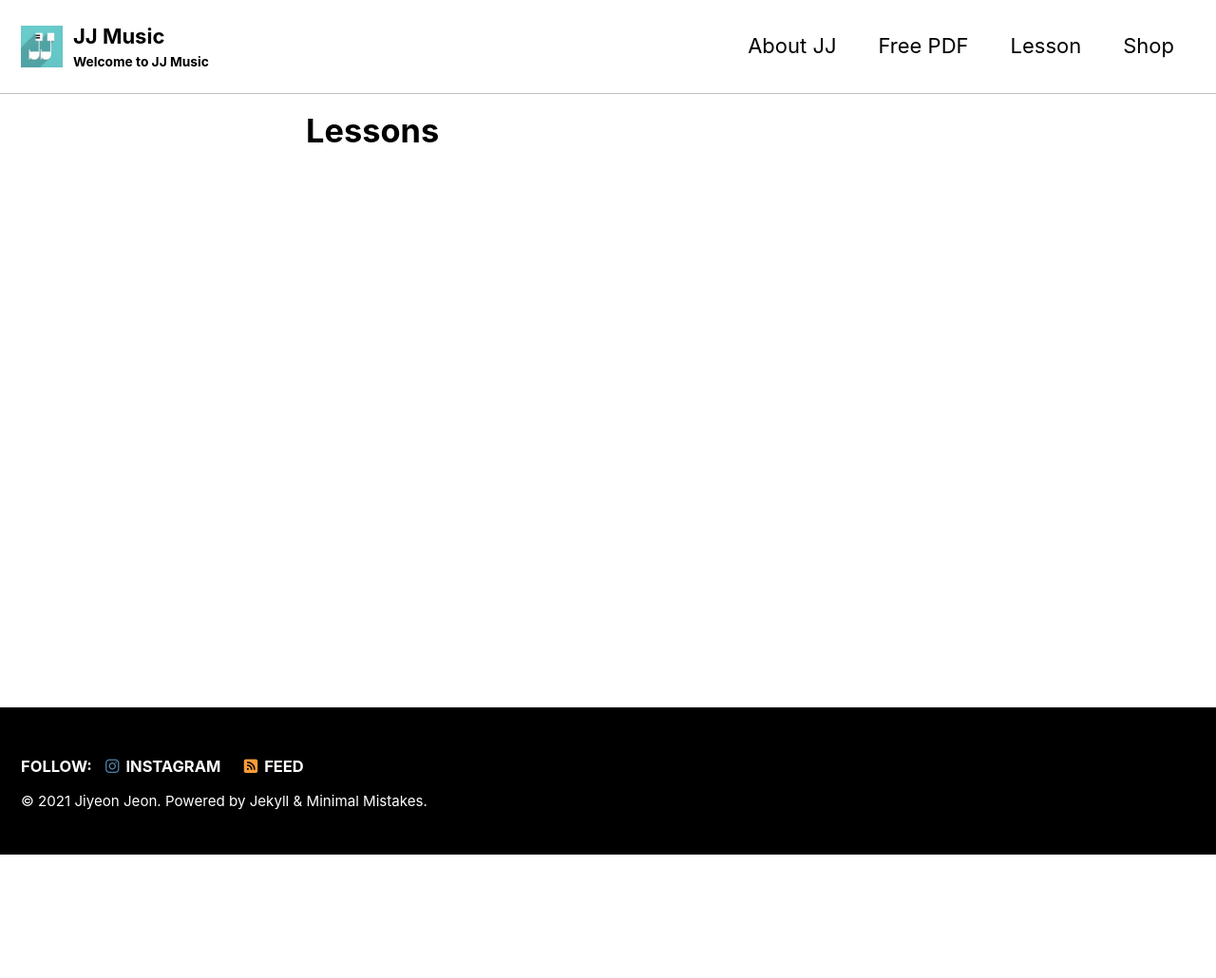
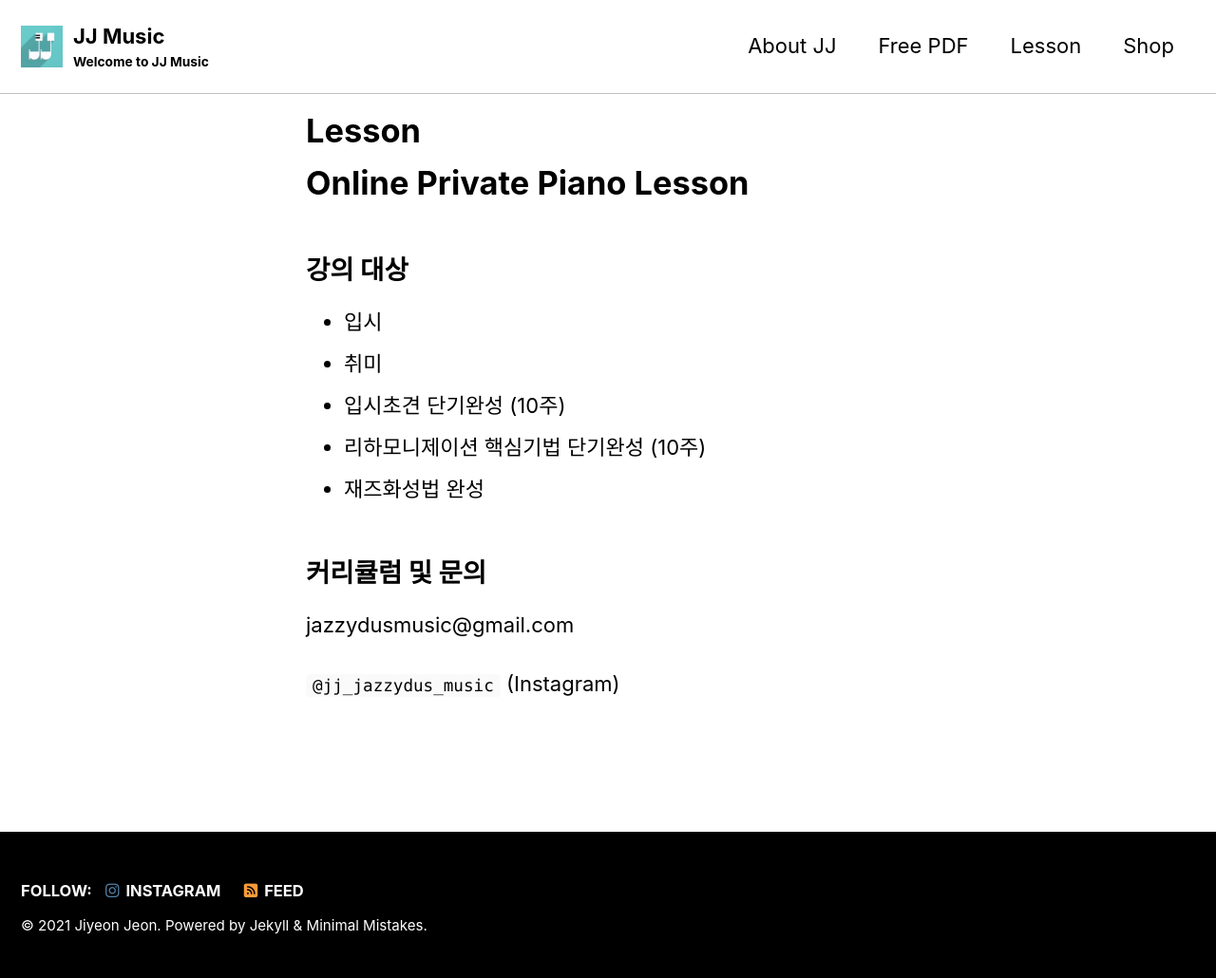
Before and after one commit to jjmusic-online/jjmusic-online.github.io, a Jekyll site: the page built from _pages/lesson.md, in a window 1280 px wide. Shown: the whole page at 95% size. Built offline with Jekyll 4.4.1, drawn with Linux system fonts in a browser that asks for light colours; cached includes are drawn as plain includes; nearby versions of some CDN libraries; before the commit the page ends 900 px from its top, so only the background shows below that.

```diff
--- a/_pages/lesson.md
+++ b/_pages/lesson.md
@@ -1,5 +1,22 @@
 ---
 layout: "pages"
-title: "Lessons"
+title: "Lesson"
 permalink: /lesson/
 ---
+
+# Online Private Piano Lesson
+
+## 강의 대상
+
+- 입시
+- 취미
+- 입시초견 단기완성 (10주)
+- 리하모니제이션 핵심기법 단기완성 (10주)
+- 재즈화성법 완성
+
+
+
+## 커리큘럼 및 문의
+jazzydusmusic@gmail.com
+
+`@jj_jazzydus_music` (Instagram)
```
Also changed, not shown: _posts/lesson/2021-05-13-lesson-info.md (deleted, +0 -24 lines).
